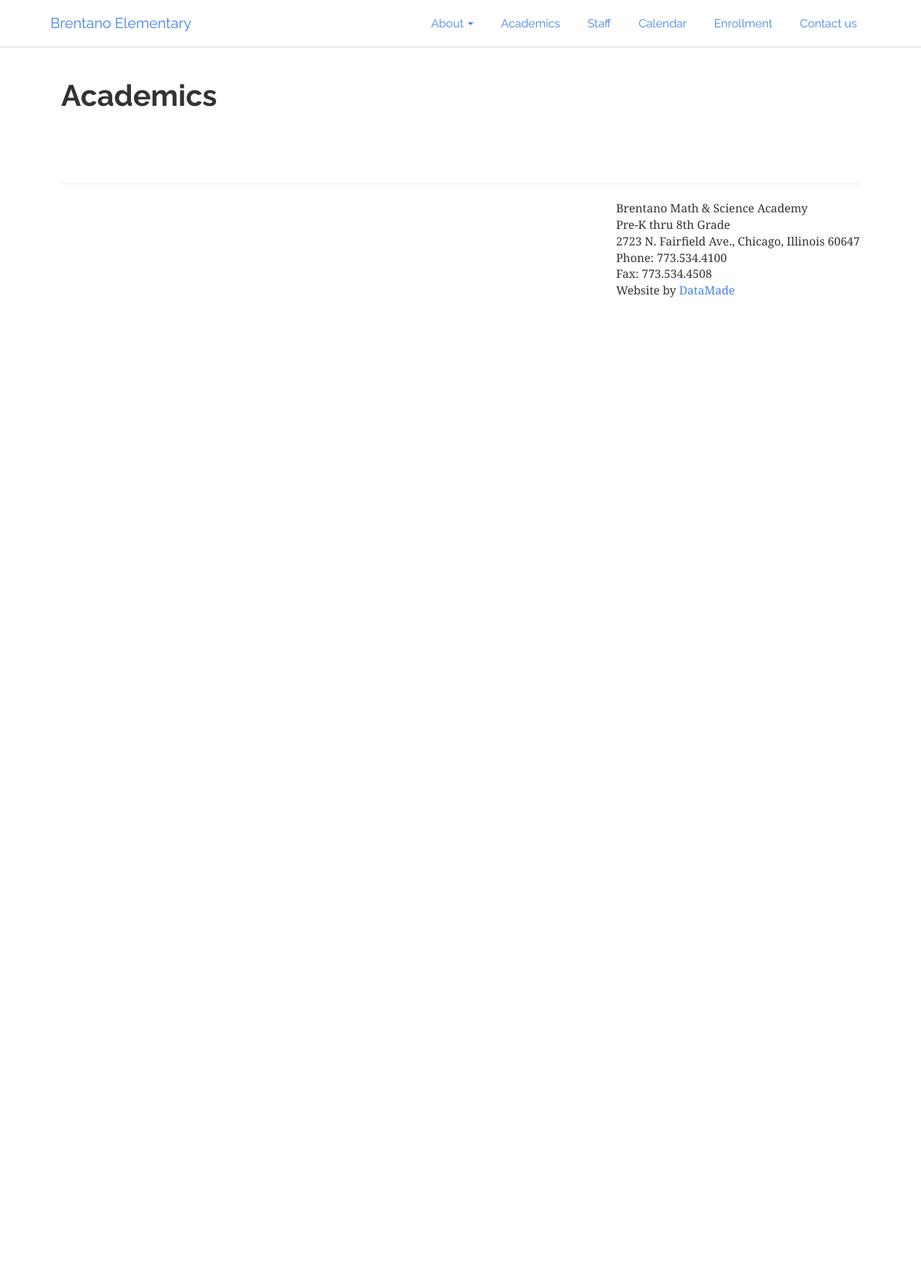
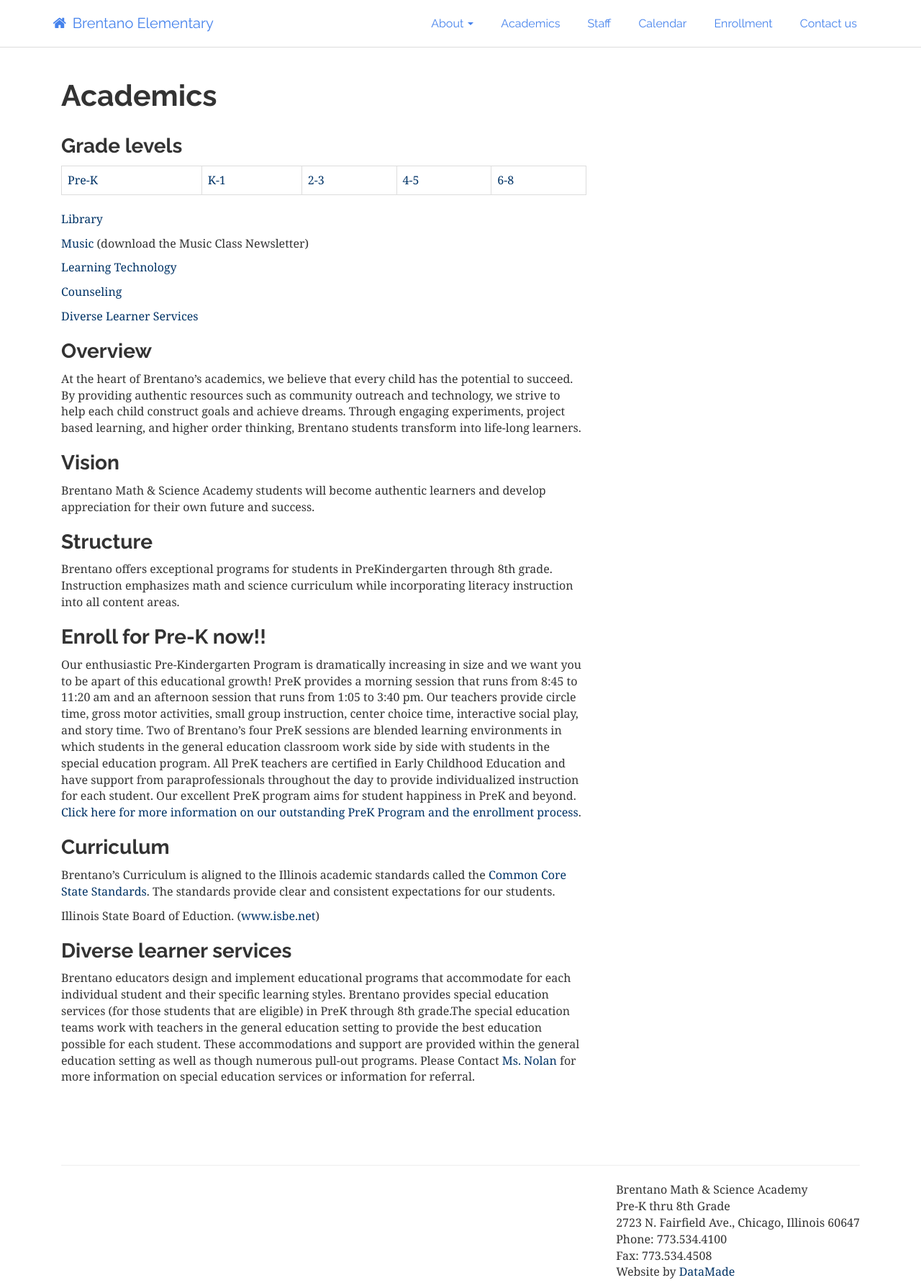
Before and after one commit to brentano-elementary/brentano-website, a Jekyll site: the page built from academics.html, in a window 1280 px wide. Shown: the whole page at 72% size. Built offline with Jekyll 4.4.1, drawn with Linux system fonts in a browser that asks for light colours; nearby versions of some CDN libraries; before the commit the page ends 900 px from its top, so only the background shows below that.

Commit message:
more content and copy editing

```diff
--- a/_layouts/default.html
+++ b/_layouts/default.html
@@ -74,15 +74,15 @@
       <meta name="twitter:image:src" content="{{ site.url }}/images/{{ page.image }}">
     {% endif %}
 
-      <link href="css/bootstrap.readable.min.css" rel="stylesheet" />
+      <link href="/css/bootstrap.readable.min.css" rel="stylesheet" />
       <link rel="stylesheet" href="//maxcdn.bootstrapcdn.com/font-awesome/4.4.0/css/font-awesome.min.css" />
 
-      <link rel="stylesheet" href="css/custom.css" />
+      <link rel="stylesheet" href="/css/custom.css" />
       <link rel="stylesheet" type="text/css" href="css/dataTables.bootstrap.css" />
 
-      <script src="js/modernizr-2.6.2.min.js"></script>
+      <script src="/js/modernizr-2.6.2.min.js"></script>
       <script src="https://ajax.googleapis.com/ajax/libs/jquery/1.11.3/jquery.min.js"></script>
-      <script src="js/bootstrap.min.js"></script>
+      <script src="/js/bootstrap.min.js"></script>
 
     </head>
     <body>
@@ -96,7 +96,7 @@
             <span class="icon-bar"></span>
           </button>
           <a class='navbar-brand' href="/">
-            Brentano Elementary
+            <i class='fa fa-fw fa-home'></i> Brentano Elementary
           </a>
         </div>
         <div id="navbar" class="navbar-collapse collapse">
--- a/academics.html
+++ b/academics.html
@@ -4,3 +4,49 @@ title: Academics
 description:
 ---
 <h1>Academics</h1>
+
+<div class='row'>
+    <div class='col-sm-8'>
+
+        <h3 id='grade-levels'>Grade levels</h3>
+        <table class='table table-bordered'>
+          <tr>
+            <td><a href="pre-k-academics-brentano-math-and-science-academy.php">Pre-K</a></td>
+            <td><a href="k-1st-grade-academics-brentano-math-and-science-academy.php">K-1</a></td>
+            <td><a href="2nd-and-3rd-grade-academics-brentano-math-and-science-academy.php">2-3</a></td>
+            <td><a href="4th-and-5th-grade-academics-brentano-math-and-science-academy.php">4-5</a></td>
+            <td><a href="7th-and-8th-grade--academics-brentano-math-and-science-academy.php">6-8</a></td>
+          </tr>
+        </table>
+        <p><a href="library-academics-brentano-math-and-science-academy.php">Library</a></p>
+        <p><a href="images/photos/academics/Music Newsletter.pdf">Music</a> (download the Music Class Newsletter)</p>
+        <p><a href="technology-program-academics-brentano-math-and-science-academy.php">Learning Technology</a></p>
+        <p><a href="counseling-program-academics-brentano-math-and-science-academy.php">Counseling</a> </p>
+        <p><a href="diverse-learner-services-academics-brentano-math-and-science-academy.php">Diverse Learner Services</a></p>
+
+        <h3>Overview</h3>
+        <p>At the heart of Brentano’s academics, we believe that every child has the potential to succeed. By providing authentic resources such as community outreach and technology, we strive to help each child construct goals and achieve dreams. Through engaging experiments, project based learning, and higher order thinking, Brentano students transform into life-long learners.</p>
+
+        <h3>Vision</h3>
+        <p>Brentano Math &amp; Science Academy students will become authentic learners and develop appreciation for their own future and success.</p>
+
+        <h3>Structure</h3>
+        Brentano offers exceptional programs for students in PreKindergarten through 8th grade. Instruction emphasizes math and science curriculum while incorporating literacy instruction into all content areas.<br />
+
+        <h3>Enroll for Pre-K now!!</h3>
+        <p>Our enthusiastic Pre-Kindergarten Program is dramatically increasing in size and we want you to be apart of this educational growth! PreK provides a morning session that runs from 8:45 to 11:20 am and an afternoon session that runs from 1:05 to 3:40 pm. Our teachers provide circle time, gross motor activities, small group instruction, center choice time, interactive social play, and story time. Two of Brentano’s four PreK sessions are blended learning environments in which students in the general education classroom work side by side with students in the special education program. All PreK teachers are certified in Early Childhood Education and have support from paraprofessionals throughout the day to provide individualized instruction for each student. Our excellent PreK program aims for student happiness in PreK and beyond.
+
+        <a href="pdfs/FAQsaboutBrentanosPreschoolProgram.pdf"> Click here for more information on our outstanding PreK Program and the enrollment process</a>.</p>
+
+        <h3>Curriculum</h3>
+        <p>Brentano’s Curriculum is aligned to the Illinois academic standards called the <a href="http://www.corestandards.org" target="_blank">Common Core State Standards</a>. The standards provide clear and consistent expectations for our students.</p>
+
+        <p>Illinois State Board of Eduction. (<a href="http://www.isbe.net/common_core/default.htm" target="_blank">www.isbe.net</a>) </p>
+
+        <h3>Diverse learner services</h3>
+        <p>Brentano educators design and implement educational programs that accommodate for each individual student and their specific learning styles. Brentano provides special education services (for those students that are eligible) in PreK through 8th grade.The special education teams work with teachers in the general education setting to provide the best education possible for each student. These accommodations and support are provided within the general education setting as well as though numerous pull-out programs. Please Contact <a href="staff/nolan.php">Ms. Nolan</a> for more information on special education services or information for referral.</p>
+
+    </div>
+    <div class='col-sm-4'>
+    </div>
+</div>
--- a/css/custom.css
+++ b/css/custom.css
@@ -1,5 +1,13 @@
 body {
     font-size: 16px;
+}
+
+a {
+  color: #036;
+}
+
+a:active, a:hover, a:focus {
+  color: #036;
 }
 
 .footer {
```
Also changed, not shown: about.html (+19 -1 lines), enrollment.html (+8 -0 lines).
